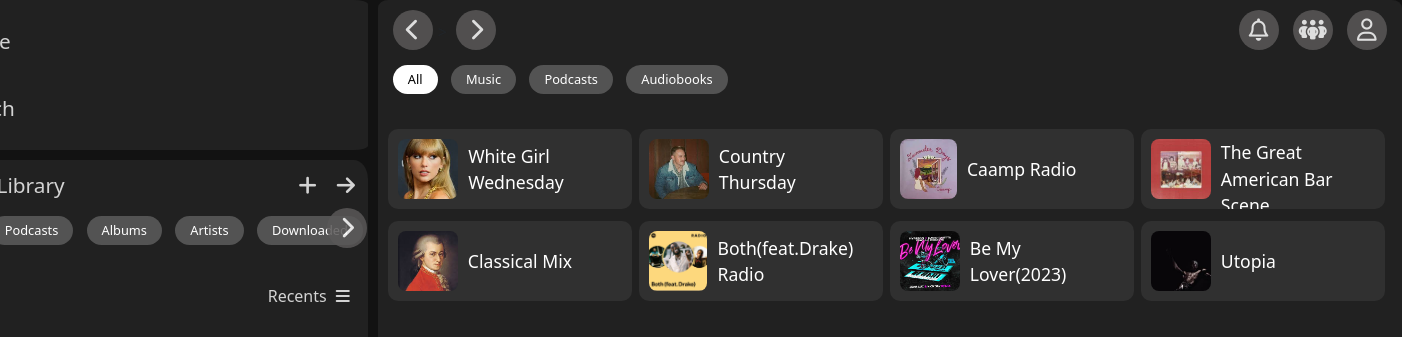
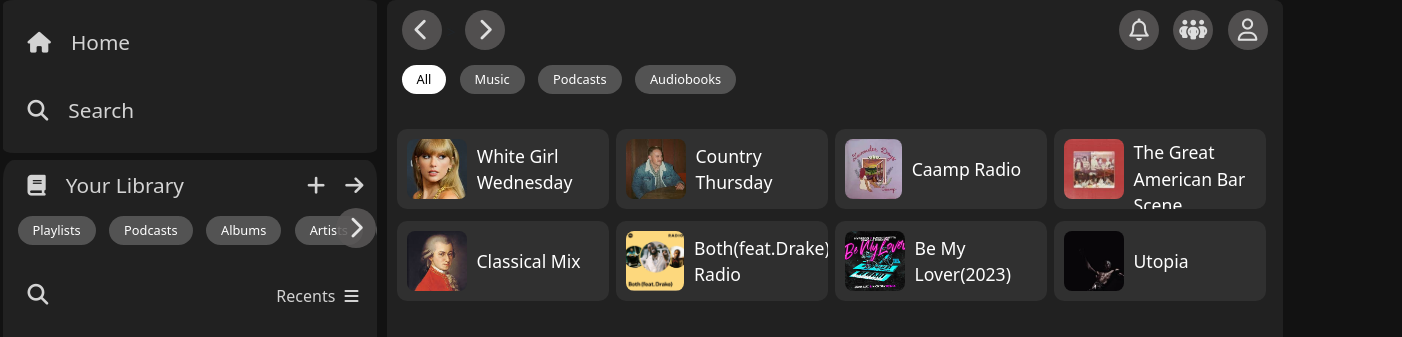
Before and after one commit to yangz112504/spotify-clone, a plain HTML site: page index.html in a window 1280 px wide. Shown: the top 337 px of the page, 1402 px wide, since content can reach past the window. Drawn offline with nearby package versions, Linux system fonts and the light colour scheme.

Commit message:
fixed screen size bug

```diff
--- a/styles.css
+++ b/styles.css
@@ -17,7 +17,7 @@ html, body{
 
 /* Sidebar */
 .sidebar{
-    min-width: 20vw;
+    width: 30vw;
     height: 100vh;
     overflow: none;
     display: flex;
@@ -259,7 +259,7 @@ html, body{
 
 /* Main Content */
 .main-content{
-    width: 80vw;
+    width: 70vw;
     height: 100vh;
     overflow-x: none;
     overflow-y: scroll;
```
